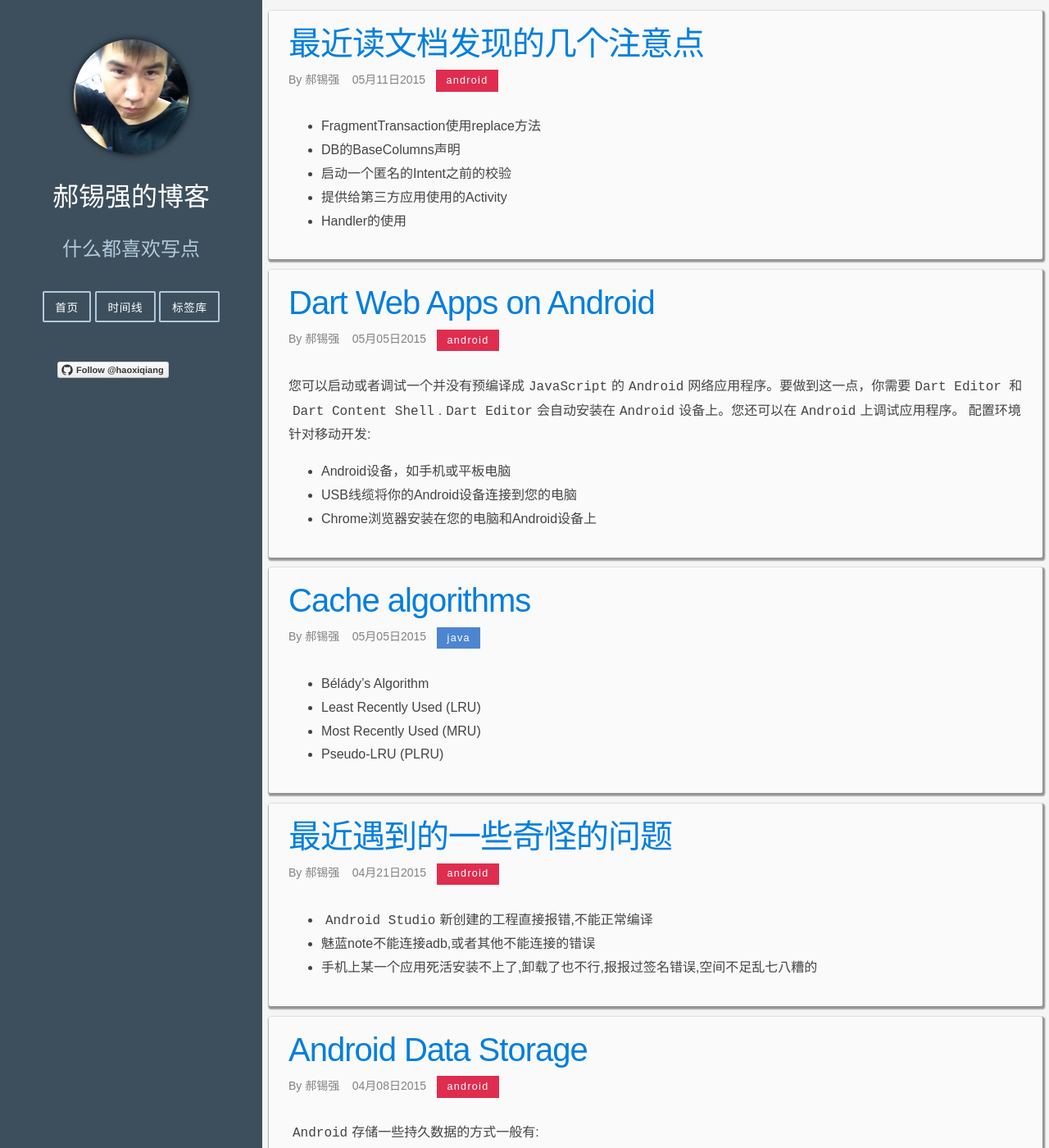
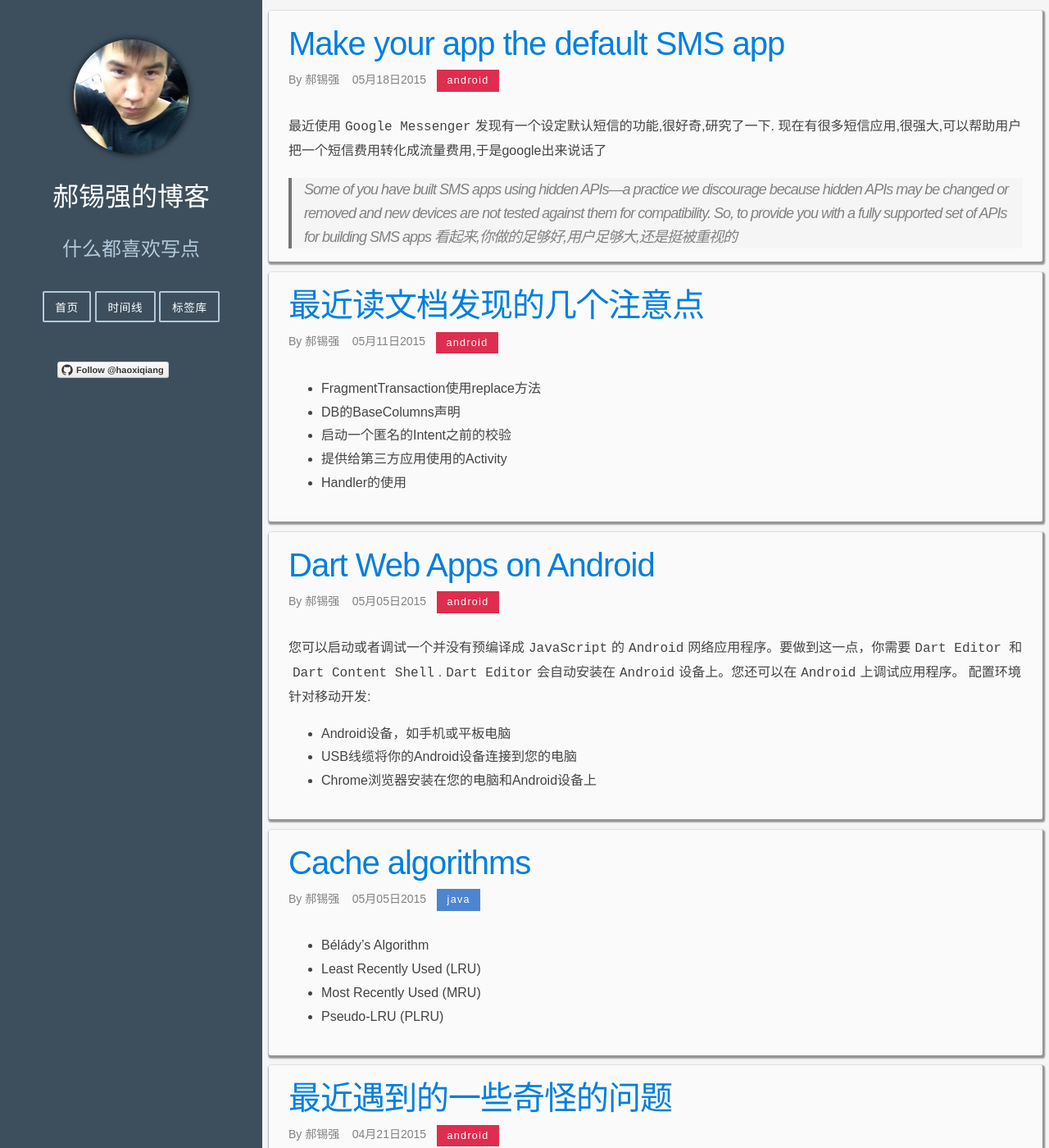
Before and after one commit to Haoxiqiang/haoxiqiang.github.io, a Jekyll site: the page built from index.html, in a window 1280 px wide and 1400 px high. Shown: the whole window at 82% size. Built offline with Jekyll 4.4.1, drawn with Linux system fonts in a browser that asks for light colours; the list of posts is cut into pages by our own code; some of the changed text lies outside the part shown.

Commit message:
1.post some fix

```diff
--- a/_posts/2015-01-26-Android学习资料指南.markdown
+++ b/_posts/2015-01-26-Android学习资料指南.markdown
@@ -14,7 +14,7 @@ tags: [android]
 <!-- more -->
 
 ## Android初学者
-对于初级开发者来说,我一般更推荐购买一本基础书,泛泛的浏览一下Android的基础知识点,市面上的各种`Android`其实都差不多,大家都算是半斤八两,图灵的质量还算是不错,比如[郭霖](http://item.jd.com/11504254.html)的第一行代码,还有上次图灵妹子 @图灵教育 送的这本[Android编程权威指南](http://item.jd.com/11431307.html),我自己买的[Android 4高级编程](http://item.jd.com/11223114.html),随便一本都好,放桌子上没事翻翻的.如果你英语尚可,并且能够翻墙,请直接使用[API GUIDER](http://developer.android.com/guide/index.html),大部分图书你都可以看做是对这部分的翻译且扩展
+对于初级开发者来说,我一般更推荐购买一本基础书,泛泛的浏览一下Android的基础知识点,市面上的各种`Android`其实都差不多,大家都算是半斤八两,图灵的质量还算是不错,上次图灵妹子 @图灵教育 送的这本[Android编程权威指南](http://item.jd.com/11431307.html),我自己买的[Android 4高级编程](http://item.jd.com/11223114.html),随便一本都好,放桌子上没事翻翻的.如果你英语尚可,并且能够翻墙,请直接使用[API GUIDER](http://developer.android.com/guide/index.html),大部分图书你都可以看做是对这部分的翻译且扩展
 编程新手,一定要多动手,我当初学习的时候就是把[eoe实例区](http://www.eoeandroid.com/forum-27-1.html)的代码从头写了一遍,当然,这个是夸张的说法,我总不能蛋疼的把这几千个例子自己全写一遍吧✧*｡(´☯ ف ☯),隐约记得我当时大约写了几百个例子.
 当你能够写一些个简单的应用的时候,比如像我是先从[对一个开源的课程表修复大量BUG放出](http://www.eoeandroid.com/thread-312326-1-1.html),别人的代码中做起,一点点阅读,一点点修改掉`Bug`,这样你会稍微有点成就感,不会轻易的放弃掉编程这项有意思的运动.
 然后,你会慢慢的发现你能读懂大部分代码的意思的时候,你需要了解一下Android的设计`Google Design`,官方的一个训练集合,`注意这个是一个4.x的版本,最新请参阅``Google Material Design`这里我也希望一些设计师也能看看这个系列,请访问经过翻译的国内能访问的地址[link](http://adchs.github.io/index.html),第一次可能有点慢,因为页面中引用了`googleapi`的`font`.
--- /dev/null
+++ b/_posts/2015-05-18-DefaultApp.markdown
@@ -0,0 +1,56 @@
+---
+layout: post
+title:  Make your app the default SMS app
+date:   2015-05-18 16:49:21
+author: 郝锡强
+categories: blog
+letex: false
+tags: [android]
+---
+最近使用`Google Messenger`发现有一个设定默认短信的功能,很好奇,研究了一下.
+现在有很多短信应用,很强大,可以帮助用户把一个短信费用转化成流量费用,于是google出来说话了
+> Some of you have built SMS apps using hidden APIs—a practice we discourage because hidden APIs may be changed or removed and new devices are not tested against them for compatibility. So, to provide you with a fully supported set of APIs for building SMS apps
+看起来,你做的足够好,用户足够大,还是挺被重视的
+<!-- more -->
+
+4.4开始有一个新的Intent,SMS_DELIVER_ACTION(短信),WAP_PUSH_DELIVER_ACTION(彩信),更改默认应用的方式很简单
+
+{% highlight java %}
+Intent intent = new Intent(Telephony.Sms.Intents.ACTION_CHANGE_DEFAULT);
+intent.putExtra(Telephony.Sms.Intents.EXTRA_PACKAGE_NAME, getPackageName());
+startActivity(intent);
+{% endhighlight %}
+
+加一段代码
+{% highlight java %}
+currentPackageName = getPackageName();
+String defaultSmsApp = Telephony.Sms.getDefaultSmsPackage(this);
+if (currentPackageName != null && !currentPackageName.equals(defaultSmsApp)) {
+    SharedPreferences sharedPreferences = PreferenceManager.getDefaultSharedPreferences(this);
+    SharedPreferences.Editor editor = sharedPreferences.edit();
+    editor.putString(DEDAULTSMS, defaultSmsApp);
+    editor.apply();
+}
+register.setOnClickListener(new View.OnClickListener() {
+    @Override
+    public void onClick(View v) {
+        Intent intent = new Intent(Telephony.Sms.Intents.ACTION_CHANGE_DEFAULT);
+        intent.putExtra(Telephony.Sms.Intents.EXTRA_PACKAGE_NAME, getPackageName());
+        startActivity(intent);
+    }
+});
+unregister.setOnClickListener(new View.OnClickListener() {
+    @Override
+    public void onClick(View v) {
+        SharedPreferences sharedPreferences = PreferenceManager.getDefaultSharedPreferences(getApplicationContext());
+        String defaultSmsApp = sharedPreferences.getString(DEDAULTSMS, null);
+        if (defaultSmsApp != null) {
+            Intent intent = new Intent(Telephony.Sms.Intents.ACTION_CHANGE_DEFAULT);
+            intent.putExtra(Telephony.Sms.Intents.EXTRA_PACKAGE_NAME, defaultSmsApp);
+            startActivity(intent);
+        } else {
+            Toast.makeText(getApplicationContext(), "failed unregister", Toast.LENGTH_SHORT).show();
+        }
+    }
+});
+{% endhighlight %}
```
